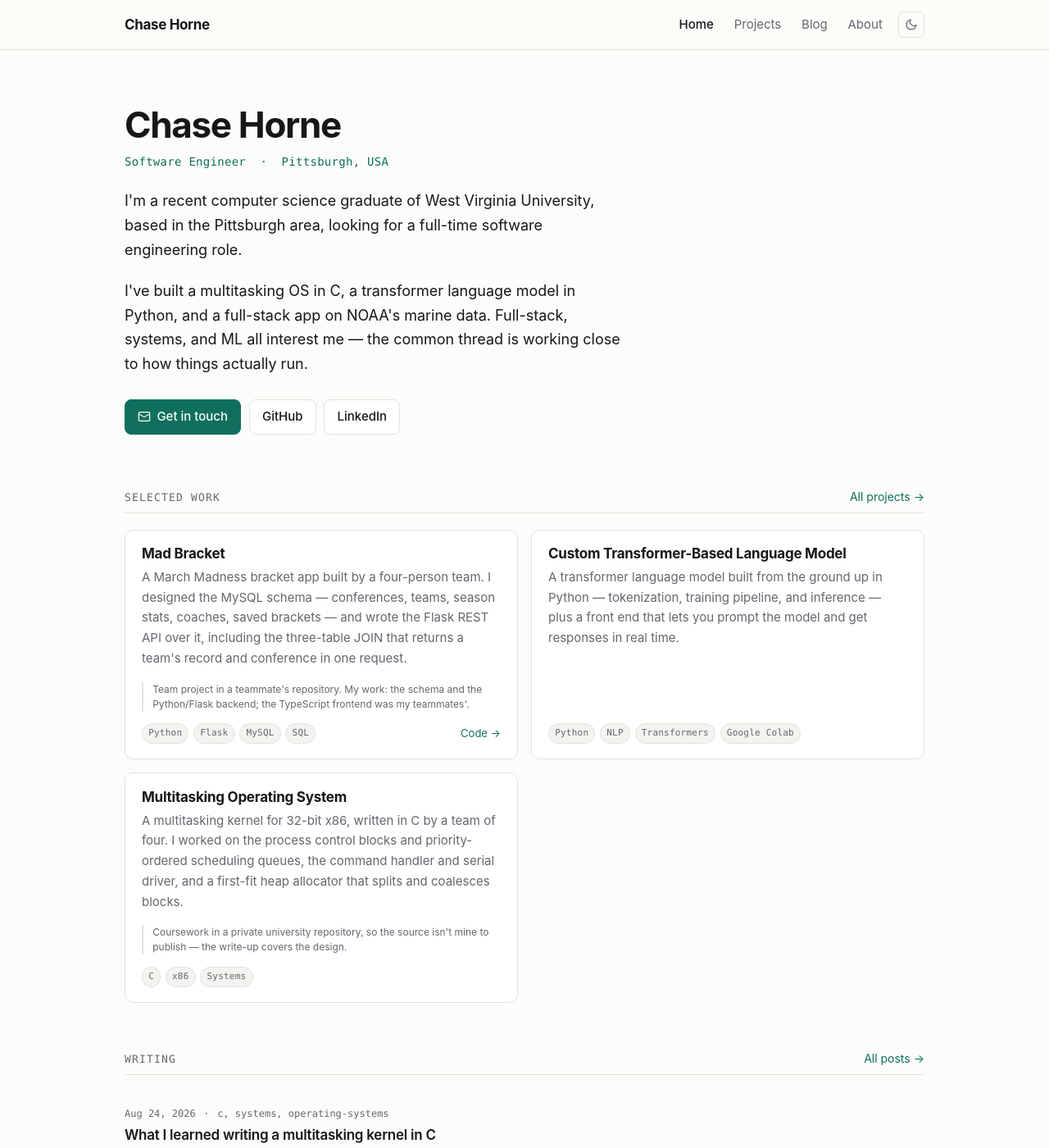
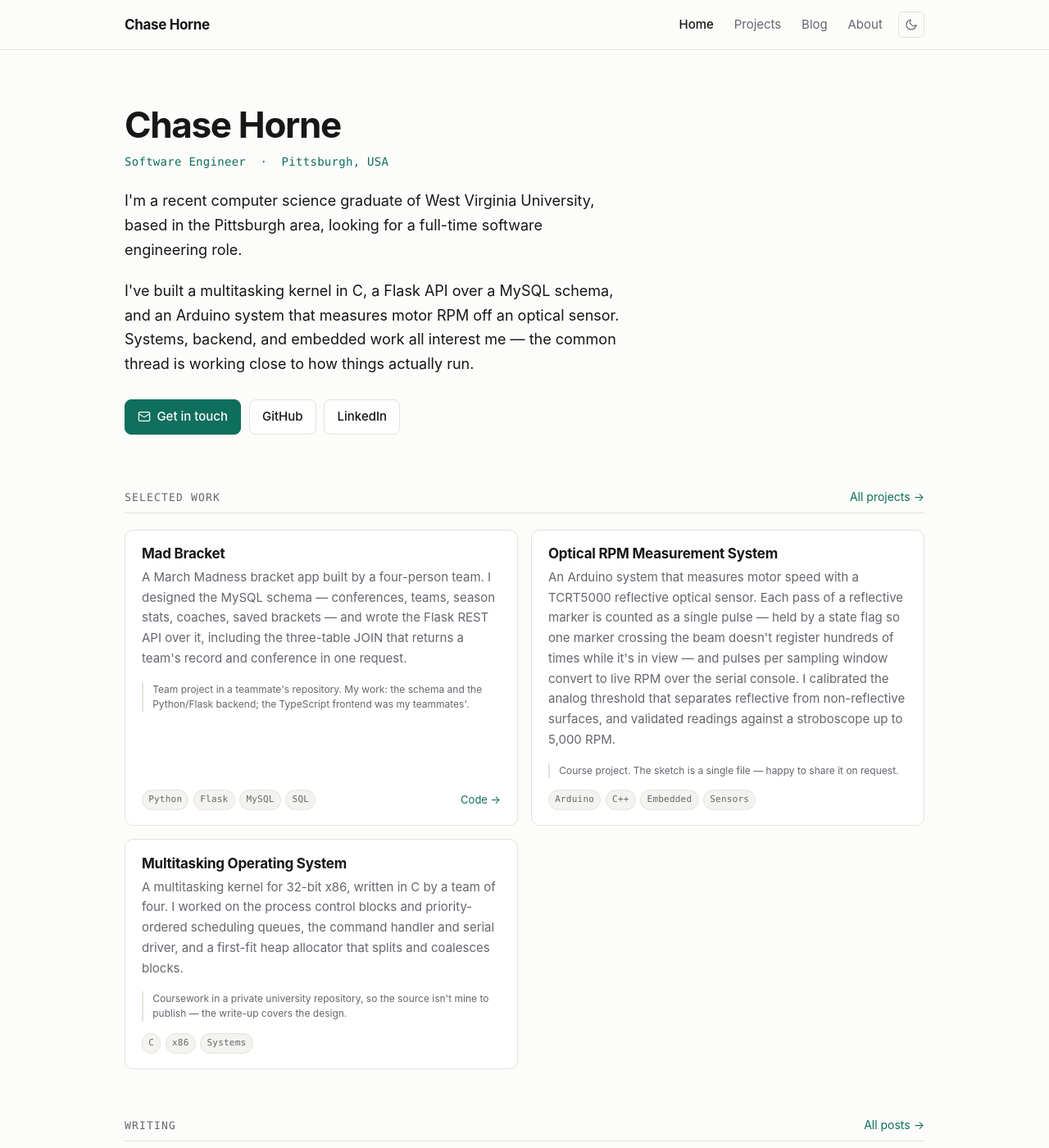
Before and after one commit to CHorne412/CHorne412.github.io, a Jekyll site: the page built from index.html, in a window 1280 px wide and 1400 px high. Shown: the whole window at 82% size. Built offline with Jekyll 4.4.1, drawn with Linux system fonts in a browser that asks for light colours.

Commit message:
Remove the LLM project; add the optical RPM measurement system
The only artifact for the "custom transformer LLM" was Hugging Face's
auto-generated snippet notebook for Llama-3.1-8B-Instruct — no training, no
custom code, never run. Claiming a model built from the ground up isn't
supportable, so the card is gone.

- new project: Arduino/TCRT5000 optical RPM sensor (real code, Chase's own)
- hero and About no longer cite the transformer model or NOAA data
- skills: "model training" -> "working with pretrained LLMs"

Co-Authored-By: Claude Opus 5 <noreply@anthropic.com>

```diff
--- a/_data/projects.yml
+++ b/_data/projects.yml
@@ -20,13 +20,19 @@
   year: 2026
   featured: true
 
-- name: Custom Transformer-Based Language Model
+- name: Optical RPM Measurement System
   description: >-
-    A transformer language model built from the ground up in Python —
-    tokenization, training pipeline, and inference — plus a front end that
-    lets you prompt the model and get responses in real time.
-  tech: [Python, NLP, Transformers, Google Colab]
-  year: 2025
+    An Arduino system that measures motor speed with a TCRT5000 reflective
+    optical sensor. Each pass of a reflective marker is counted as a single
+    pulse — held by a state flag so one marker crossing the beam doesn't
+    register hundreds of times while it's in view — and pulses per sampling
+    window convert to live RPM over the serial console. I calibrated the analog
+    threshold that separates reflective from non-reflective surfaces, and
+    validated readings against a stroboscope up to 5,000 RPM.
+  tech: [Arduino, C++, Embedded, Sensors]
+  note: >-
+    Course project. The sketch is a single file — happy to share it on request.
+  year: 2026
   featured: true
 
 - name: Multitasking Operating System
--- a/about.md
+++ b/about.md
@@ -9,11 +9,11 @@ I'm a recent graduate of **West Virginia University**, based in the Pittsburgh
 area, and I'm looking for a **full-time software engineering role**.
 
 My coursework and projects have pulled me in three directions I'd happily keep
-working in: full-stack web development, low-level systems, and machine
-learning. I've written a multitasking operating system in C, a transformer
-language model in Python, and a full-stack app on top of NOAA's public data —
-and I'm most interested in roles where I keep getting to work close to how
-things actually run.
+working in: backend and database work, low-level systems, and embedded
+programming. I've written a multitasking kernel in C, a Flask API over a MySQL
+schema, and an Arduino system that measures motor RPM off a reflective optical
+sensor — and I'm most interested in roles where I keep getting to work close to
+how things actually run.
 
 ## Education
 
@@ -46,7 +46,7 @@ coursework, reinforcing core computer science concepts.
 
 **Web & backend** — Node.js, REST APIs, full-stack development, data visualization
 
-**AI/ML** — Hugging Face Transformers, NLP, LLMs, tokenization, model training and inference
+**AI/ML** — Hugging Face Transformers, NLP fundamentals, working with pretrained LLMs
 
 **Tools & platforms** — Git, GitHub, Linux, VS Code, Xcode, Google Colab
 
--- a/index.html
+++ b/index.html
@@ -14,10 +14,10 @@ layout: default
         engineering role.
       </p>
       <p>
-        I've built a multitasking OS in C, a transformer language model in
-        Python, and a full-stack app on NOAA's marine data. Full-stack,
-        systems, and ML all interest me — the common thread is working close
-        to how things actually run.
+        I've built a multitasking kernel in C, a Flask API over a MySQL
+        schema, and an Arduino system that measures motor RPM off an optical
+        sensor. Systems, backend, and embedded work all interest me — the
+        common thread is working close to how things actually run.
       </p>
     </div>
 
```
